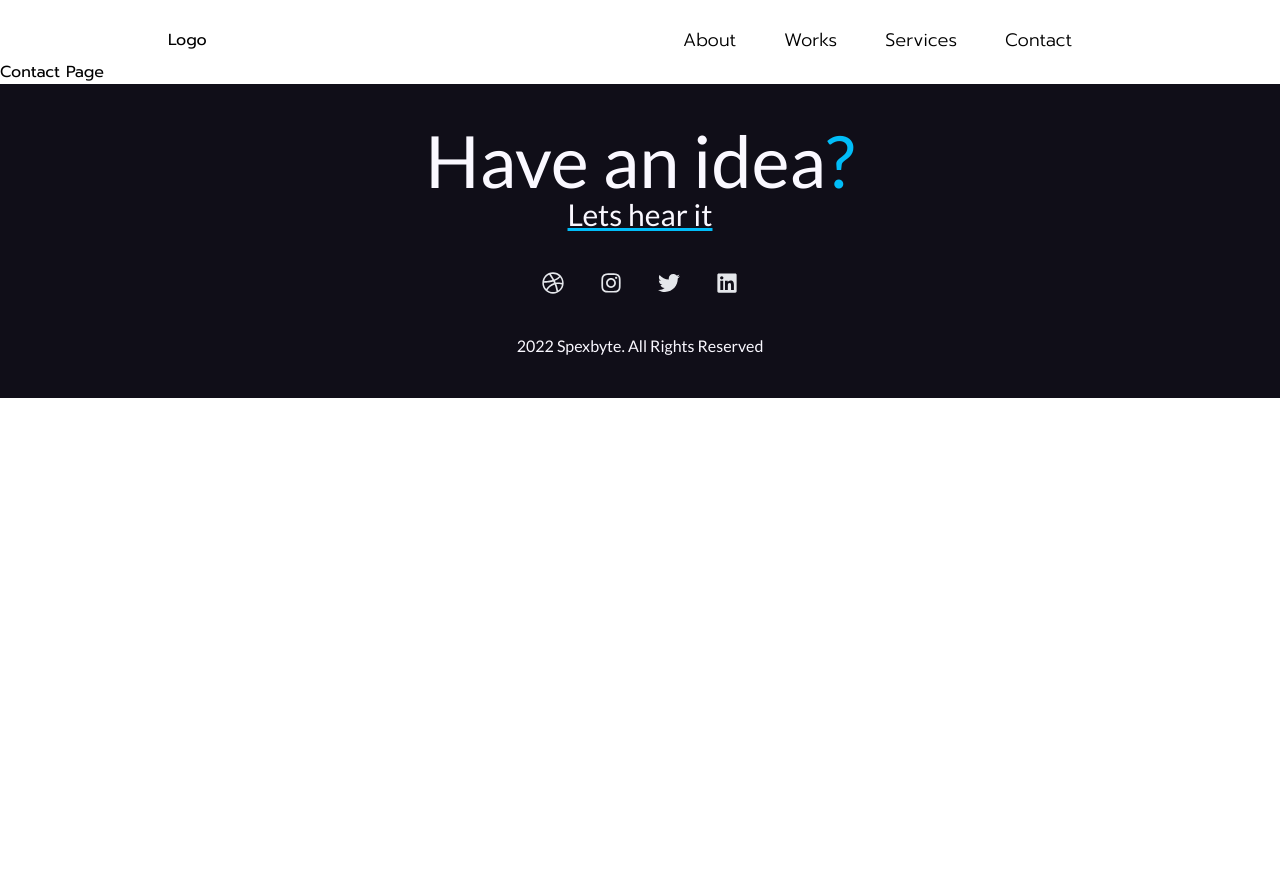
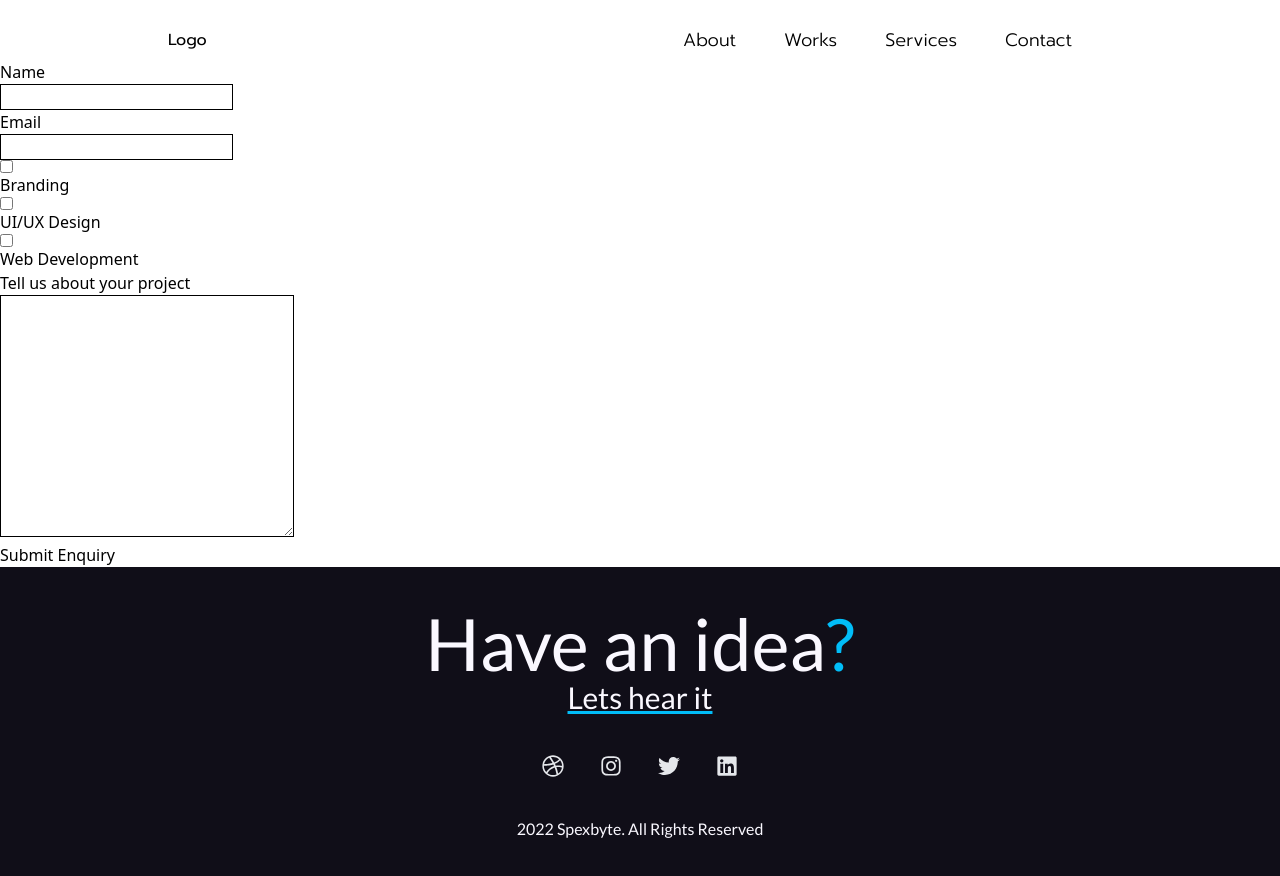
Before and after one commit to spexbyte/spexbyte_web, a Next.js app: page /contact in a window 1280 px wide. Shown: the top 876 px of the page. Before the commit the page ends 800 px from the top, so only its background shows below. Built offline with nearby package versions, Linux system fonts and the light colour scheme.

Commit message:
added nodemailer for sending mails and handled contact page form inputs

```diff
--- /dev/null
+++ b/components/ContactPageComponents/ContactForm.js
@@ -0,0 +1,137 @@
+import { useState } from "react";
+
+const ContactForm = () => {
+  // declare form input states
+  const [name, setName] = useState("");
+  const [email, setEmail] = useState("");
+  const [message, setMessage] = useState("");
+  const [branding, setBranding] = useState("");
+  const [design, setDesign] = useState("");
+  const [webdev, setWebDev] = useState("");
+
+  // declare onChange handler functions for each input
+  function onBrandChange(e) {
+    if (e.target.checked) {
+      setBranding("branding");
+    } else {
+      setBranding("");
+    }
+  }
+  function onDesignChange(e) {
+    if (e.target.checked) {
+      setDesign("design");
+    } else {
+      setDesign("");
+    }
+  }
+  function onWebDevChange(e) {
+    if (e.target.checked) {
+      setDesign("web development");
+    } else {
+      setWebDev("");
+    }
+  }
+
+  // create form submit handler to send data to nodemailer on next server
+  const onSubmitEnquiry = async (e) => {
+    e.preventDefault();
+    if (!name || !email || !message) {
+      alert("Please you cannot make an empty enquiry");
+      return;
+    }
+
+    const res = await fetch(`${process.env.NEXT_PUBLIC_BASE_URL}api/contact`, {
+      method: "POST",
+      headers: {
+        "Content-Type": "application/json",
+      },
+      body: JSON.stringify({
+        name,
+        email,
+        message,
+        branding,
+        webdev,
+        design,
+      }),
+    });
+
+    const data = await res.json();
+
+    if (res.ok) {
+      alert(data.message);
+    }
+
+    setEmail("");
+    setName("");
+    setMessage("");
+    setBranding("");
+    setDesign("");
+    setWebDev("");
+  };
+  return (
+    <form onSubmit={onSubmitEnquiry}>
+      <div>
+        <label htmlFor="name">Name</label>
+        <input
+          type="text"
+          value={name}
+          name="name"
+          onChange={(e) => setName(e.target.value)}
+        />
+      </div>
+      <div>
+        <label htmlFor="email">Email</label>
+        <input
+          type="text"
+          value={email}
+          name="email"
+          onChange={(e) => setEmail(e.target.value)}
+        />
+      </div>
+      <div>
+        <div>
+          <input
+            type="checkbox"
+            name="branding"
+            value={branding}
+            onChange={onBrandChange}
+          />
+          <label htmlFor="branding">Branding</label>
+        </div>
+        <div>
+          <input
+            type="checkbox"
+            name="ui/ux"
+            value={design}
+            onChange={onDesignChange}
+          />
+          <label htmlFor="design">UI/UX Design</label>
+        </div>
+        <div>
+          <input
+            type="checkbox"
+            name="webdev"
+            value={webdev}
+            onChange={onWebDevChange}
+          />
+          <label htmlFor="branding">Web Development</label>
+        </div>
+      </div>
+      <div>
+        <label htmlFor="message">Tell us about your project</label>
+        <textarea
+          name="message"
+          id=""
+          cols="30"
+          rows="10"
+          value={message}
+          onChange={(e) => setMessage(e.target.value)}
+        ></textarea>
+      </div>
+
+      <button type="submit">Submit Enquiry</button>
+    </form>
+  );
+};
+
+export default ContactForm;
--- a/components/ContactPageComponents/index.js
+++ b/components/ContactPageComponents/index.js
@@ -0,0 +1,9 @@
+import ContactForm from "./ContactForm";
+
+const ContactComponents = () => {
+  <section className="mt-10 flex flex-col items-center">
+    <ContactForm />
+  </section>;
+};
+
+export default ContactComponents;
--- a/package.json
+++ b/package.json
@@ -10,10 +10,12 @@
   },
   "dependencies": {
     "@heroicons/react": "^1.0.6",
+    "dotenv": "^16.0.1",
     "gsap": "^3.10.4",
     "lottie-web": "^5.9.6",
     "next": "12.2.3",
     "next-transpile-modules": "^9.0.0",
+    "nodemailer": "^6.7.7",
     "react": "18.2.0",
     "react-dom": "18.2.0",
     "react-icons": "^4.4.0"
--- /dev/null
+++ b/pages/api/contact.js
@@ -0,0 +1,53 @@
+const nodemailer = require("nodemailer");
+
+const mailer = async (email, subject, text) => {
+  try {
+    const transport = nodemailer.createTransport({
+      host: process.env.HOST,
+      service: process.env.SERVICE,
+      port: Number(process.env.EMAIL_PORT),
+      secure: Boolean(process.env.SECURE),
+      auth: {
+        user: process.env.USER,
+        pass: process.env.PASS,
+      },
+    });
+
+    await transport.sendMail({
+      from: email,
+      to: ["evanskwofie67@gmail.com", "jamilalhassan@gmail.com"],
+      subject: subject,
+      text: text,
+    });
+
+    console.log("Email delivered succesfully");
+  } catch (error) {
+    console.log(error.message);
+  }
+};
+
+// handle sending get in touch message
+export default async function contact(request, response) {
+  if (request.method === "POST") {
+    const { name, email, message } = request.body;
+    if (!name || !email || !message) {
+      response
+        .status(400)
+        .json({ error: "Please make sure form fields are filled" });
+    }
+    try {
+      mailer(email, "Enquiry From Client", message);
+      response.status(200).json({
+        message: "Thanks for reaching out, we'll get back to you shortly",
+      });
+      return;
+    } catch (error) {
+      response.status(400).json({ message: error.message });
+    }
+  } else {
+    response.setHeader("Allow", ["POST"]);
+    return response
+      .status(405)
+      .json({ error: `Method ${request.method} not allowed` });
+  }
+}
--- a/pages/api/hello.js
+++ /dev/null
@@ -1,5 +0,0 @@
-// Next.js API route support: https://nextjs.org/docs/api-routes/introduction
-
-export default function handler(req, res) {
-  res.status(200).json({ name: 'John Doe' })
-}
--- a/pages/contact.js
+++ b/pages/contact.js
@@ -1,5 +1,13 @@
+import ContactForm from "../components/ContactPageComponents/ContactForm";
+import ContactComponents from "../components/ContactPageComponents/index";
+
 const Contact = () => {
-  return <h2>Contact Page</h2>;
+  return (
+    <section className="container">
+      {/* <ContactComponents /> */}
+      <ContactForm />
+    </section>
+  );
 };
 
 export default Contact;
--- a/styles/globals.css
+++ b/styles/globals.css
@@ -20,3 +20,16 @@ h6 {
 p {
   font-family: "Lato", sans-serif;
 }
+
+input {
+  display: block;
+  border: 1px solid black;
+}
+
+label {
+  display: block;
+}
+
+textarea {
+  border: 1px solid black;
+}
```
Also changed, not shown: 2 other files (tests, documents, lock files or other folders).
